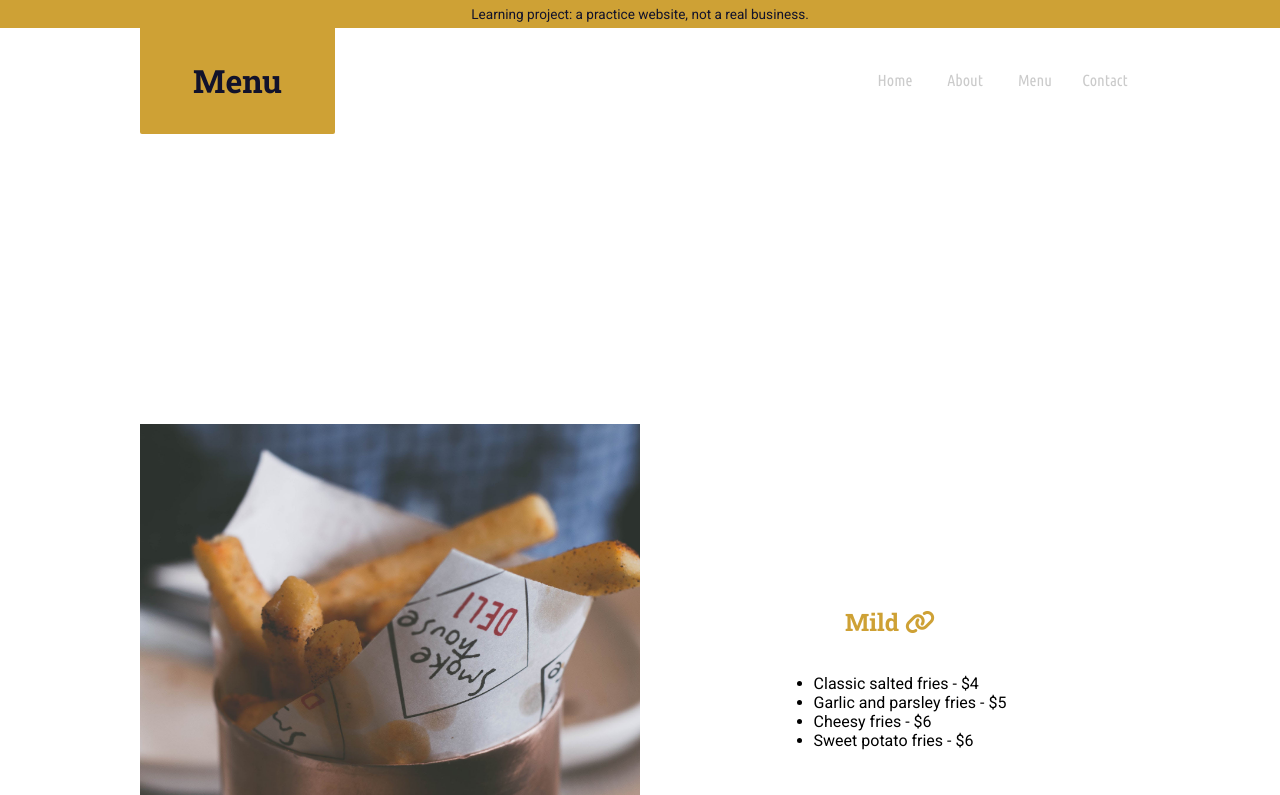
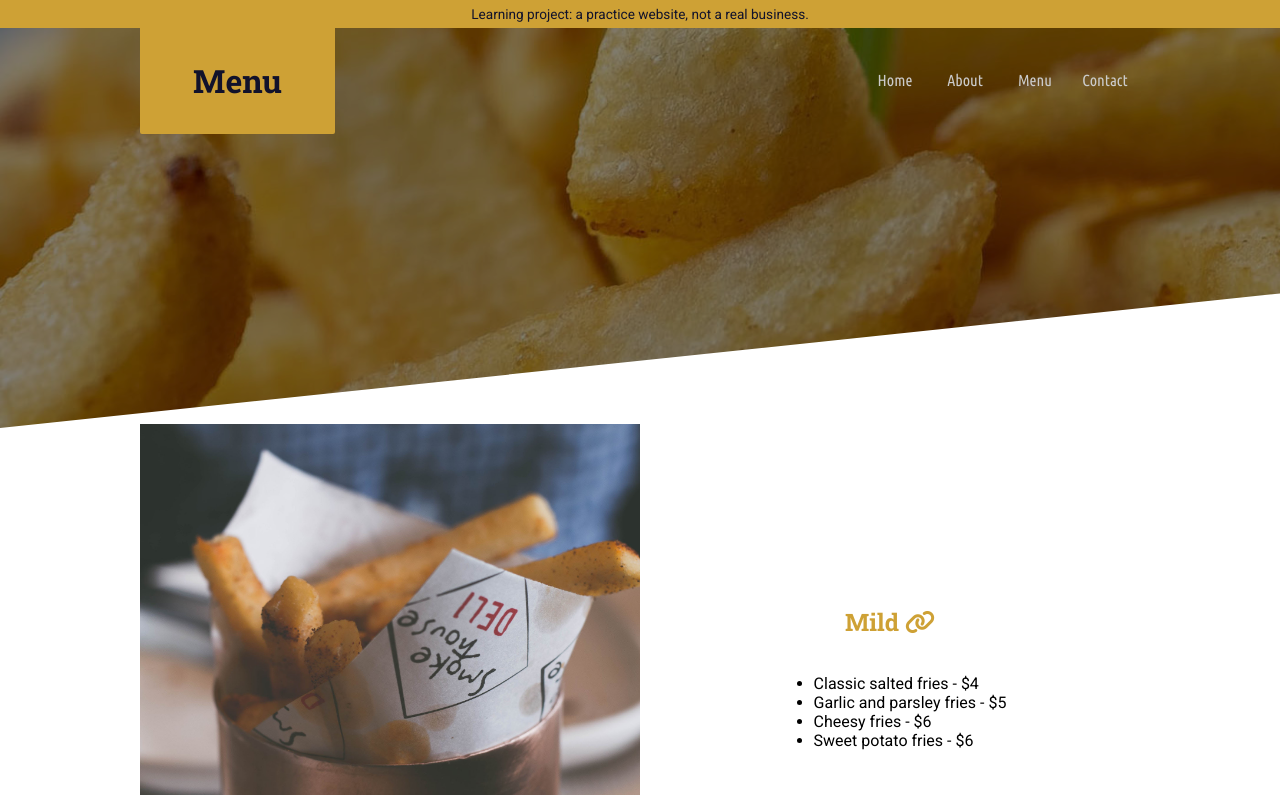
Before and after one commit to phindigee628-creator/devcamp-fries, a plain HTML site: page menu.html in a window 1280 px wide. Shown: the top 795 px of the page. Drawn offline with Linux system fonts and the light colour scheme; files that its build step writes are made by us from their sources; files whose address does not match are found by name.

Commit message:
Update background image URL in menu.html

```diff
--- a/menu.html
+++ b/menu.html
@@ -19,7 +19,7 @@
 <body>
     <div class="learning-banner">Learning project: a practice website, not a real business.</div>
     <div class="skewed-header">
-        <div class="header-bg" style="background-image: url('Image/background/menu.jpg');"></div>
+        <div class="header-bg" style="background-image: url('menu.jpg');"></div>
         <div class="skewed-header-wrapper">
             <div class="skewed-header-content">
                 <div class="heading-wrapper"><h1>Menu</h1></div>
```
